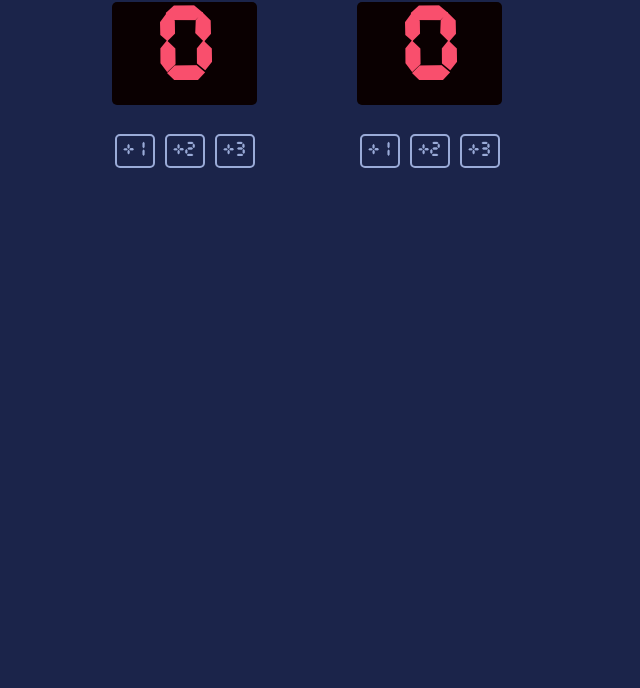
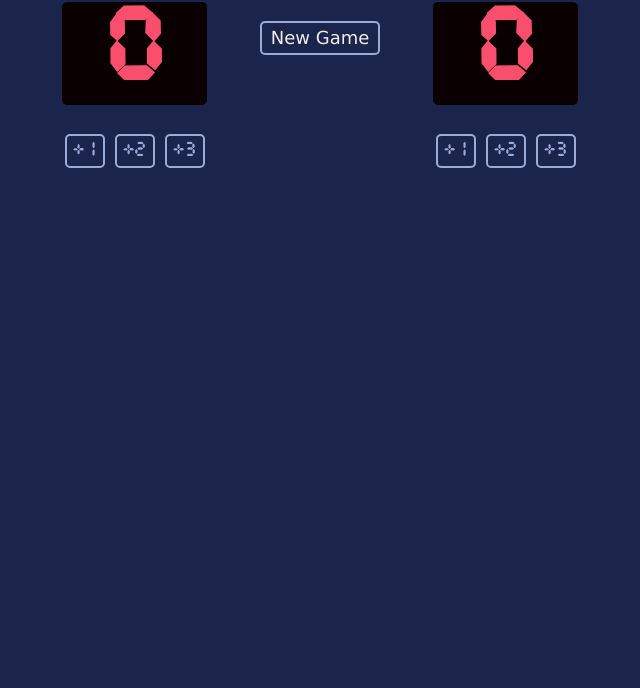
Before and after one commit to justdreambig/score-board, a plain HTML site: page index.html in a window 1280 px wide. Shown: the part 112-800 px from the top of the page, without its empty margins (328-968 px from the left). Drawn offline with nearby package versions, Linux system fonts and the light colour scheme.

Commit message:
add new game button

```diff
--- a/index.css
+++ b/index.css
@@ -10,6 +10,8 @@ body {
  color: #EEEEEE;
 
 }
+
+
 
 .board-title {
  font-family: 'Verdana';
@@ -31,6 +33,7 @@ body {
  margin: 21px 50px 26px 50px;
  border-radius: 5px;
  font-family: Cursed Timer ULiL;
+ text-align: center;
 
 }
 
@@ -40,19 +43,29 @@ body {
  align-items: center;
  margin: auto;
  height: 300px;
- width: 500px;
- /* border: solid black; */
+ width: 600px;
 }
-
-
-
-
-
-
 
 
 .button {
  background: none;
+
+}
+
+#game-reset-btn {
+    font-family: 'Verdana';
+    color: #EEEEEE;
+    font-style: normal;
+    font-weight: 400;
+    font-size: 18px;
+    width: 120px;
+    line-height: 28px; /* or 155% */
+    border: 2px solid #9AABD8;
+    border-radius: 5px;
+    text-align: center;
+    /* color: #9AABD8; */
+    background-color: #1B244A;
+    margin: 3px;
 
 }
 
--- a/index.html
+++ b/index.html
@@ -20,6 +20,11 @@
                 </div>
             </div>
             <div class="column">
+                <div class="button">
+                    <button id="game-reset-btn" class="new-game-button">New Game</button>
+                </div>
+            </div>
+            <div class="column">
                 <h3 class="board-title">GUEST</h3>
                 <h2 id="guest-score">0</h2>
                 <div class="button">
--- a/index.js
+++ b/index.js
@@ -35,3 +35,11 @@ function increaseGuestScoreThree(){
     guestScore += 3
     guestStoreEl.textContent = guestScore
 }
+
+const refreshButton = document.querySelector('.new-game-button');
+
+const refreshPage = () => {
+  location.reload();
+}
+
+refreshButton.addEventListener('click', refreshPage)
```
